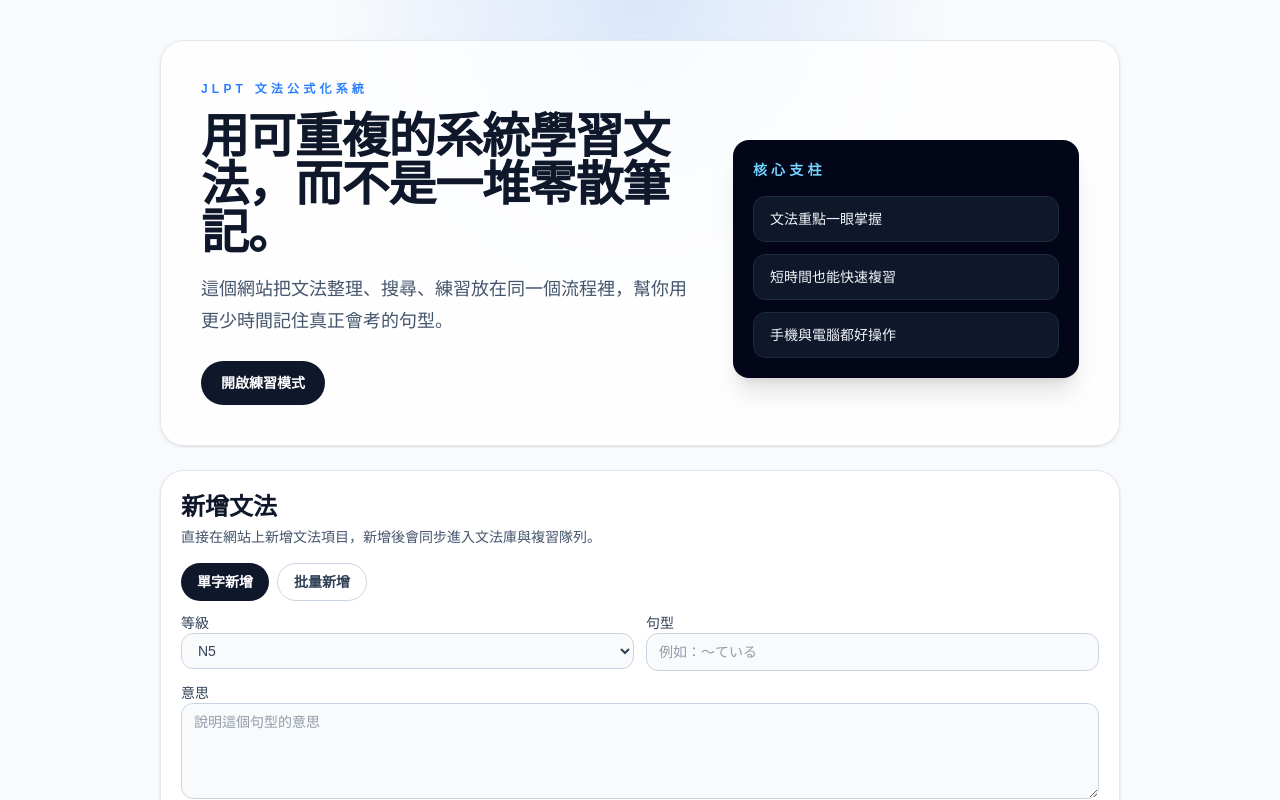
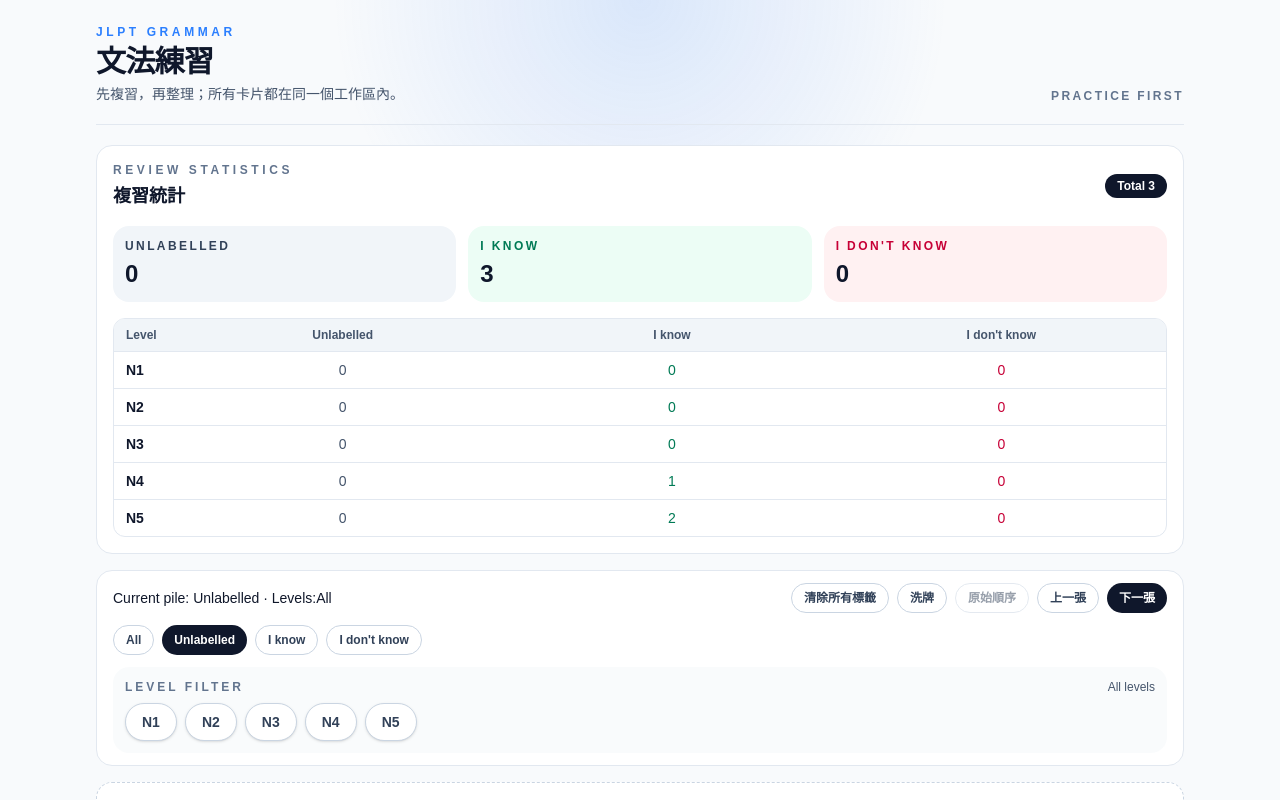
Before and after one commit to jerryleung16/jlpt-grammar, a Next.js app: page /jlpt-grammar/ in a window 1280 px wide. Shown: the top 800 px of the page. Built offline with nearby package versions, Linux system fonts and the light colour scheme.

Commit message:
Move practice queue to homepage and preserve labels

```diff
--- a/src/app/page.tsx
+++ b/src/app/page.tsx
@@ -1,81 +1,35 @@
-import Link from "next/link";
 import AddGrammarForm from "@/components/grammar/AddGrammarForm";
 import GrammarBank from "@/components/grammar/GrammarBank";
 import GithubSyncPanel from "@/components/grammar/GithubSyncPanel";
-
-const pillars = [
-  "文法重點一眼掌握",
-  "短時間也能快速複習",
-  "手機與電腦都好操作",
-];
+import ReviewQueue from "@/components/srs/ReviewQueue";
 
 export default function Home() {
   return (
-    <main className="mx-auto flex min-h-screen w-full max-w-5xl flex-col px-4 py-10 sm:px-6 lg:px-8">
-      <section className="rounded-3xl border border-slate-200 bg-white/80 p-8 shadow-sm backdrop-blur dark:border-slate-800 dark:bg-slate-900/70 sm:p-10">
-        <p className="text-xs font-semibold uppercase tracking-[0.35em] text-blue-500">
-          JLPT 文法公式化系統
+    <main className="mx-auto flex min-h-screen w-full max-w-6xl flex-col px-4 py-6 sm:px-6 lg:px-8">
+      <header className="mb-5 flex flex-col gap-2 border-b border-slate-200 pb-5 dark:border-slate-800 sm:flex-row sm:items-end sm:justify-between">
+        <div>
+          <p className="text-xs font-semibold uppercase tracking-[0.3em] text-blue-500">JLPT Grammar</p>
+          <h1 className="mt-1 text-3xl font-black tracking-tight text-slate-900 dark:text-white">
+            文法練習
+          </h1>
+          <p className="mt-1 text-sm text-slate-600 dark:text-slate-300">
+            先複習，再整理；所有卡片都在同一個工作區內。
+          </p>
+        </div>
+        <p className="text-xs font-semibold uppercase tracking-[0.2em] text-slate-500 dark:text-slate-400">
+          Practice first
         </p>
-        <div className="mt-4 grid gap-8 lg:grid-cols-[1.3fr_0.9fr] lg:items-center">
-          <div>
-            <h1 className="text-4xl font-black tracking-tight text-slate-900 dark:text-white sm:text-5xl">
-              用可重複的系統學習文法，而不是一堆零散筆記。
-            </h1>
-            <p className="mt-4 max-w-2xl text-lg leading-8 text-slate-600 dark:text-slate-300">
-              這個網站把文法整理、搜尋、練習放在同一個流程裡，幫你用更少時間記住真正會考的句型。
-            </p>
-            <div className="mt-6 flex flex-wrap gap-3">
-              <Link
-                href="/practice"
-                className="rounded-full bg-slate-900 px-5 py-3 text-sm font-semibold text-white transition hover:bg-slate-700 dark:bg-blue-500 dark:hover:bg-blue-400"
-              >
-                開啟練習模式
-              </Link>
-            </div>
-          </div>
+      </header>
 
-          <div className="rounded-2xl bg-slate-950 p-5 text-slate-100 shadow-xl">
-            <h2 className="text-sm font-semibold uppercase tracking-[0.3em] text-sky-300">
-              核心支柱
-            </h2>
-            <ul className="mt-4 space-y-3">
-              {pillars.map((pillar) => (
-                <li
-                  key={pillar}
-                  className="rounded-xl border border-slate-800 bg-slate-900 px-4 py-3 text-sm"
-                >
-                  {pillar}
-                </li>
-              ))}
-            </ul>
-          </div>
-        </div>
+      <section id="practice" className="scroll-mt-6">
+        <ReviewQueue />
       </section>
 
-      <AddGrammarForm />
-    <GithubSyncPanel />
+      <div className="grid gap-4 xl:grid-cols-2">
+        <AddGrammarForm />
+        <GithubSyncPanel />
+      </div>
       <GrammarBank />
-
-      <section id="roadmap" className="mt-6 grid gap-4 md:grid-cols-3">
-        <article className="rounded-2xl border border-slate-200 bg-white p-5 dark:border-slate-800 dark:bg-slate-900">
-          <h3 className="text-lg font-bold text-slate-900 dark:text-white">1. 內容</h3>
-          <p className="mt-2 text-sm text-slate-600 dark:text-slate-300">
-            將文法點整理成具結構的頁面，並搭配可重用的注音、範例與等級資訊。
-          </p>
-        </article>
-        <article className="rounded-2xl border border-slate-200 bg-white p-5 dark:border-slate-800 dark:bg-slate-900">
-          <h3 className="text-lg font-bold text-slate-900 dark:text-white">2. 複習</h3>
-          <p className="mt-2 text-sm text-slate-600 dark:text-slate-300">
-            使用適合滑動操作的卡片循環，讓需要加強的句型更常出現。
-          </p>
-        </article>
-        <article className="rounded-2xl border border-slate-200 bg-white p-5 dark:border-slate-800 dark:bg-slate-900">
-          <h3 className="text-lg font-bold text-slate-900 dark:text-white">3. 擴充</h3>
-          <p className="mt-2 text-sm text-slate-600 dark:text-slate-300">
-            未來可加入可搜尋的文法清單、牌組持久化，以及 Git 型 CMS 的內容編輯功能。
-          </p>
-        </article>
-      </section>
     </main>
   );
 }
--- a/src/components/grammar/GrammarBank.tsx
+++ b/src/components/grammar/GrammarBank.tsx
@@ -64,19 +64,22 @@ export default function GrammarBank() {
   };
 
   const handleEditStart = (card: GrammarCard) => {
-    setEditingId(card.id);
+    const currentCard = getStoredGrammarCards().find((storedCard) => storedCard.id === card.id) ?? card;
+
+    setEditingId(currentCard.id);
     setDraft({
-      level: card.level,
-      pattern: card.pattern,
-      meaning: card.meaning,
-      connection: card.connection,
-      example: card.example,
-      specialNote: card.specialNote,
+      level: currentCard.level,
+      pattern: currentCard.pattern,
+      meaning: currentCard.meaning,
+      connection: currentCard.connection,
+      example: currentCard.example,
+      specialNote: currentCard.specialNote,
     });
   };
 
   const handleSaveEdit = (cardId: string) => {
-    const nextCards = cards.map((card) =>
+    const latestCards = getStoredGrammarCards();
+    const nextCards = latestCards.map((card) =>
       card.id === cardId
         ? {
             ...card,
@@ -98,7 +101,8 @@ export default function GrammarBank() {
   };
 
   const handleDifficultyGroupChange = (cardId: string, nextGroup: DifficultyGroup) => {
-    const nextCards = cards.map((card) =>
+    const latestCards = getStoredGrammarCards();
+    const nextCards = latestCards.map((card) =>
       card.id === cardId
         ? {
             ...card,
@@ -277,7 +281,7 @@ export default function GrammarBank() {
                 </p>
                 <div className="mt-2 flex flex-wrap gap-1.5">
                   <Link
-                    href="/practice"
+                    href="/#practice"
                     className="inline-flex rounded-full border border-slate-300 px-3 py-1.5 text-xs font-semibold text-slate-700 transition hover:bg-slate-100 dark:border-slate-700 dark:text-slate-200 dark:hover:bg-slate-800"
                   >
                     練習這張卡片
--- a/src/components/srs/ReviewQueue.tsx
+++ b/src/components/srs/ReviewQueue.tsx
@@ -5,7 +5,14 @@ import { getStoredGrammarCards, saveGrammarCards, type GrammarCard } from '@/lib
 import SwipeableCard from '@/components/srs/SwipeableCard';
 
 type ReviewPile = 'all' | 'untagged' | 'easy' | 'difficult';
-const LEVEL_OPTIONS = ['N5', 'N4', 'N3', 'N2', 'N1'] as const;
+const LEVEL_OPTIONS = ['N1', 'N2', 'N3', 'N4', 'N5'] as const;
+
+type LevelStat = {
+  level: (typeof LEVEL_OPTIONS)[number];
+  untagged: number;
+  easy: number;
+  difficult: number;
+};
 
 function getLabel(card: GrammarCard): Exclude<ReviewPile, 'all'> {
   if (card.difficultyGroup === 'easy') {
@@ -21,14 +28,14 @@ function getLabel(card: GrammarCard): Exclude<ReviewPile, 'all'> {
 
 function getLabelText(label: Exclude<ReviewPile, 'all'>): string {
   if (label === 'easy') {
-    return '易卡';
+    return 'I know';
   }
 
   if (label === 'difficult') {
-    return '難卡';
+    return "I don't know";
   }
 
-  return '未標籤';
+  return 'Unlabelled';
 }
 
 function shuffleCardIds(cards: GrammarCard[]): string[] {
@@ -46,8 +53,8 @@ export default function ReviewQueue() {
   const [queue, setQueue] = useState<GrammarCard[]>([]);
   const [shuffleOrder, setShuffleOrder] = useState<string[] | null>(null);
   const [activeIndex, setActiveIndex] = useState(0);
-  const [pile, setPile] = useState<ReviewPile>('all');
-  const [selectedLevels, setSelectedLevels] = useState<string[]>([...LEVEL_OPTIONS]);
+  const [pile, setPile] = useState<ReviewPile>('untagged');
+  const [selectedLevels, setSelectedLevels] = useState<string[]>([]);
 
   useEffect(() => {
     const refreshQueue = () => {
@@ -76,6 +83,21 @@ export default function ReviewQueue() {
     };
   }, [queue]);
 
+  const levelStats = useMemo<LevelStat[]>(
+    () =>
+      LEVEL_OPTIONS.map((level) => {
+        const cardsAtLevel = queue.filter((card) => card.level === level);
+
+        return {
+          level,
+          untagged: cardsAtLevel.filter((card) => getLabel(card) === 'untagged').length,
+          easy: cardsAtLevel.filter((card) => getLabel(card) === 'easy').length,
+          difficult: cardsAtLevel.filter((card) => getLabel(card) === 'difficult').length,
+        };
+      }),
+    [queue],
+  );
+
   const orderedQueue = useMemo(() => {
     if (!shuffleOrder) {
       return queue;
@@ -92,7 +114,7 @@ export default function ReviewQueue() {
 
   const filteredQueue = useMemo(() => {
     const byPile = pile === 'all' ? orderedQueue : orderedQueue.filter((card) => getLabel(card) === pile);
-    return byPile.filter((card) => selectedLevels.includes(card.level));
+    return byPile.filter((card) => selectedLevels.length === 0 || selectedLevels.includes(card.level));
   }, [orderedQueue, pile, selectedLevels]);
 
   const activeCard = useMemo(() => {
@@ -158,7 +180,7 @@ export default function ReviewQueue() {
     }));
 
     saveGrammarCards(nextCards);
-    setPile('all');
+    setPile('untagged');
     setActiveIndex(0);
   };
 
@@ -194,37 +216,59 @@ export default function ReviewQueue() {
             <h3 className="mt-1 text-lg font-bold text-slate-900 dark:text-white">複習統計</h3>
           </div>
           <span className="rounded-full bg-slate-900 px-3 py-1 text-xs font-semibold text-white dark:bg-blue-500">
-            總卡數 {reviewStats.total}
+            Total {reviewStats.total}
           </span>
         </div>
 
         <div className="mt-4 grid gap-3 sm:grid-cols-3">
           <div className="rounded-2xl bg-slate-100 p-3 dark:bg-slate-800/60">
             <p className="text-xs font-bold uppercase tracking-[0.2em] text-slate-700 dark:text-slate-200">
-              未標籤
+              Unlabelled
             </p>
             <p className="mt-1 text-2xl font-black text-slate-900 dark:text-white">{reviewStats.untagged}</p>
           </div>
           <div className="rounded-2xl bg-emerald-50 p-3 dark:bg-emerald-950/40">
             <p className="text-xs font-bold uppercase tracking-[0.2em] text-emerald-700 dark:text-emerald-300">
-              易卡
+              I know
             </p>
             <p className="mt-1 text-2xl font-black text-slate-900 dark:text-white">{reviewStats.easy}</p>
           </div>
           <div className="rounded-2xl bg-rose-50 p-3 dark:bg-rose-950/40">
             <p className="text-xs font-bold uppercase tracking-[0.2em] text-rose-700 dark:text-rose-300">
-              難卡
+              I don&apos;t know
             </p>
             <p className="mt-1 text-2xl font-black text-slate-900 dark:text-white">{reviewStats.difficult}</p>
           </div>
         </div>
+
+          <div className="mt-4 overflow-x-auto">
+            <div className="min-w-[34rem] overflow-hidden rounded-xl border border-slate-200 dark:border-slate-700">
+              <div className="grid grid-cols-[4rem_repeat(3,minmax(0,1fr))] bg-slate-100 text-xs font-bold text-slate-600 dark:bg-slate-800 dark:text-slate-300">
+                <div className="px-3 py-2">Level</div>
+                <div className="px-3 py-2 text-center">Unlabelled</div>
+                <div className="px-3 py-2 text-center">I know</div>
+                <div className="px-3 py-2 text-center">I don&apos;t know</div>
+              </div>
+              {levelStats.map((stat) => (
+                <div
+                  key={stat.level}
+                  className="grid grid-cols-[4rem_repeat(3,minmax(0,1fr))] border-t border-slate-200 text-sm dark:border-slate-700"
+                >
+                  <div className="px-3 py-2 font-bold text-slate-900 dark:text-white">{stat.level}</div>
+                  <div className="px-3 py-2 text-center text-slate-600 dark:text-slate-300">{stat.untagged}</div>
+                  <div className="px-3 py-2 text-center text-emerald-700 dark:text-emerald-300">{stat.easy}</div>
+                  <div className="px-3 py-2 text-center text-rose-700 dark:text-rose-300">{stat.difficult}</div>
+                </div>
+              ))}
+            </div>
+          </div>
       </div>
 
       <div className="flex flex-col gap-3 rounded-2xl border border-slate-200 bg-white px-4 py-3 text-sm dark:border-slate-800 dark:bg-slate-900 dark:text-slate-200">
         <div className="flex flex-wrap items-center justify-between gap-2">
           <span>
-            目前牌組：{pile === 'all' ? '全部' : pile === 'untagged' ? '未標籤' : pile === 'easy' ? '易卡' : '難卡'} · 等級：
-            {selectedLevels.length === LEVEL_OPTIONS.length ? '全部' : selectedLevels.join('、') || '無'}
+            Current pile: {pile === 'all' ? 'All' : getLabelText(pile)} · Levels:
+            {selectedLevels.length === 0 ? 'All' : selectedLevels.join(', ')}
           </span>
           <div className="flex flex-wrap gap-2">
             <button
@@ -268,11 +312,11 @@ export default function ReviewQueue() {
         </div>
 
         <div className="flex flex-wrap gap-2">
-          {[
-            { key: 'all', label: '全部' },
-            { key: 'untagged', label: '未標籤' },
-            { key: 'easy', label: '易卡' },
-            { key: 'difficult', label: '難卡' },
+            {[
+            { key: 'all', label: 'All' },
+            { key: 'untagged', label: 'Unlabelled' },
+            { key: 'easy', label: 'I know' },
+            { key: 'difficult', label: "I don't know" },
           ].map((option) => (
             <button
               key={option.key}
@@ -295,7 +339,7 @@ export default function ReviewQueue() {
               level filter
             </span>
             <span className="text-xs text-slate-600 dark:text-slate-300">
-              {selectedLevels.length === LEVEL_OPTIONS.length ? '全部開啟' : `${selectedLevels.length} 個等級`}
+              {selectedLevels.length === 0 ? 'All levels' : `${selectedLevels.length} levels`}
             </span>
           </div>
 
@@ -361,7 +405,11 @@ export default function ReviewQueue() {
             </div>
           </div>
         </>
-      ) : null}
+      ) : (
+        <div className="rounded-2xl border border-dashed border-slate-300 bg-white p-8 text-center text-sm text-slate-600 dark:border-slate-700 dark:bg-slate-900 dark:text-slate-300">
+          {queue.length === 0 ? 'No grammar cards available.' : 'No cards match the current filters.'}
+        </div>
+      )}
     </div>
   );
 }
```
Also changed, not shown: src/app/practice/page.tsx (+2 -28 lines), 1 other file (tests, documents, lock files or other folders).
